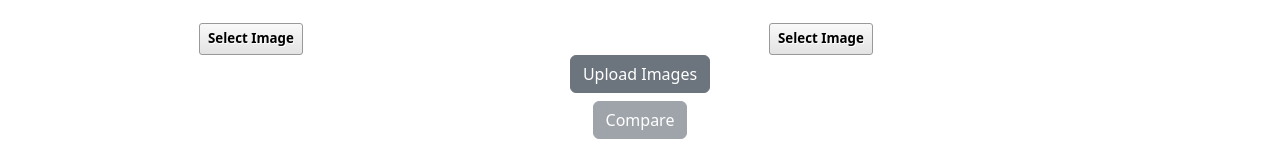
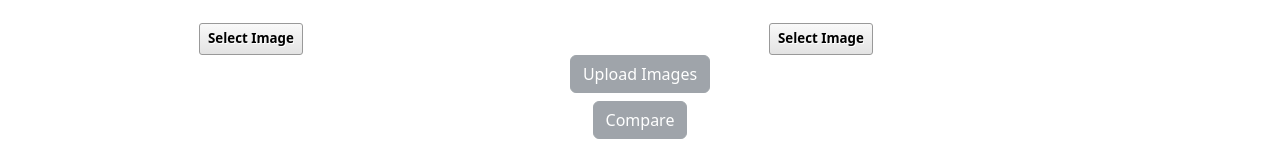
Before and after one commit to SaulOsorio/ImageComparisonApp, a React (Vite) app in the folder ui/: page / in a window 1280 px wide. Shown: the part 482-627 px from the top of the page. Built offline with nearby package versions, Linux system fonts and the light colour scheme.

Commit message:
Disable upload btn if there are no images

```diff
--- a/ui/src/Upload.jsx
+++ b/ui/src/Upload.jsx
@@ -1,4 +1,4 @@
-import React, { useState } from "react";
+import React, { useEffect, useState } from "react";
 import { CompareBttn } from "./Compare";
 import { FileInput } from "./FileInput";
 import { ImagePreview } from "./ImagePreview";
@@ -16,7 +16,7 @@ export const UploadImages = () => {
     if (event.target.files[0] !== undefined){
       setFile1(event.target.files[0]);
       setImages((images) => [
-      images[0], //...images,
+      images[0],
       URL.createObjectURL(event.target.files[0]),
       ])
     };
@@ -26,7 +26,7 @@ export const UploadImages = () => {
     if (event.target.files[0] !== undefined){
       setFile2(event.target.files[0]);
       setImagesToCompare((imagesToCompare) => [
-      imagesToCompare[0], //...imagesToCompare,
+      imagesToCompare[0],
       URL.createObjectURL(event.target.files[0]),
       ])
     };
@@ -50,7 +50,7 @@ export const UploadImages = () => {
       }, 500);
       setData("Uploading...");
     } catch (error) {
-      //console.error(error); // handle errors
+      console.warn(error);
     }
   }
 
@@ -97,7 +97,7 @@ export const UploadImages = () => {
         <div className="row">
           <div className="center">
 
-            <button type="submit" className="btn btn-secondary">
+            <button type="submit" className="btn btn-secondary" disabled={file1 !== null &&  file2 !== null ? false : true}>
               Upload Images
             </button>
 
```
